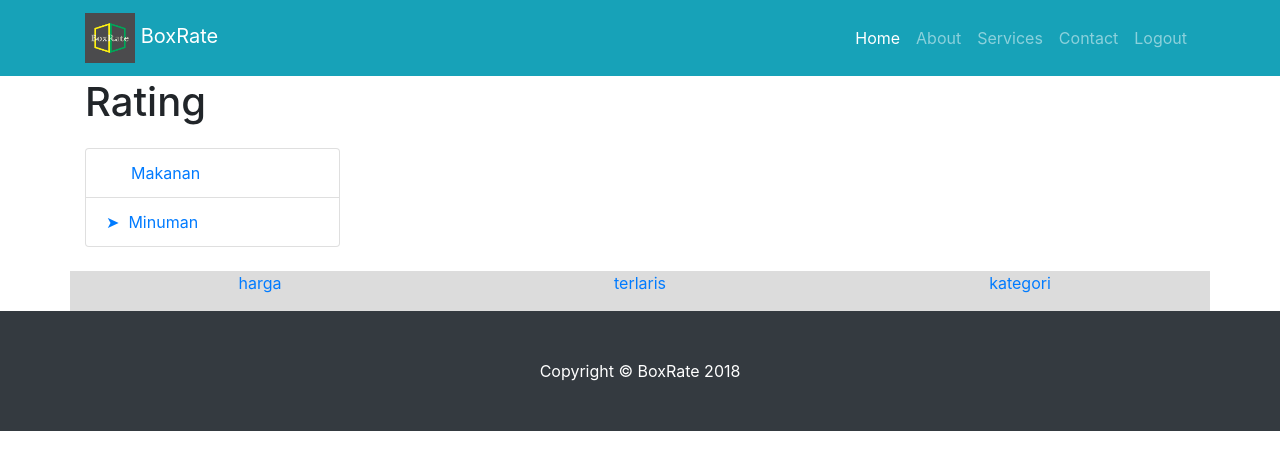
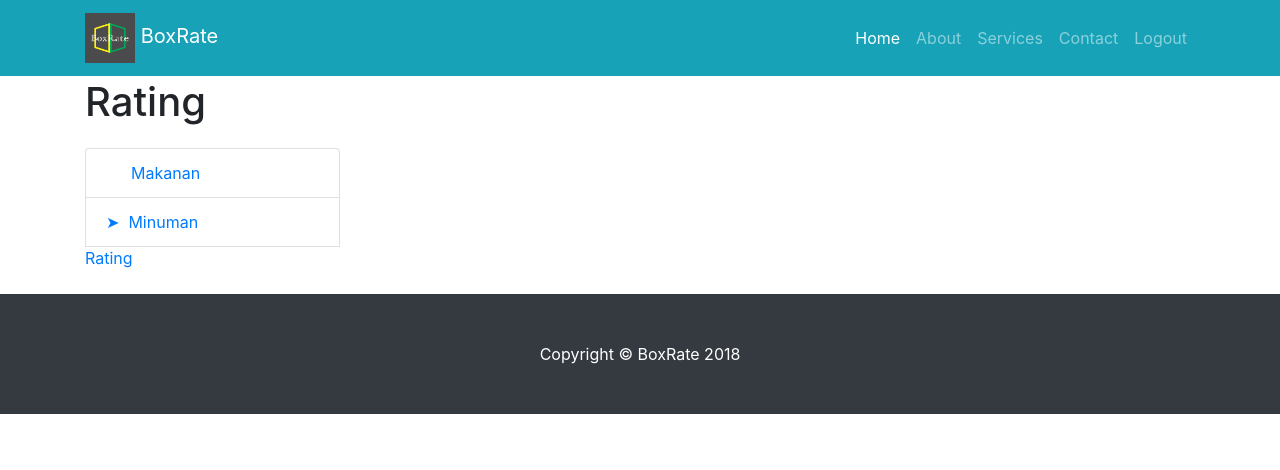
Before and after one commit to BoxRate/BoxRate, a PHP site: page /rating-minuman.php in a window 1280 px wide. Shown: the top 470 px of the page. Run offline with PHP 8.4, Linux system fonts and the light colour scheme; the visitor is signed in with stand-in values (Sample User, id 1); data comes from the database, SQL or seed files in the repository; both versions use the stored data as it was after the commit.

Commit message:
Update database dan perbaiki rating

```diff
--- a/rating-minuman.php
+++ b/rating-minuman.php
@@ -75,54 +75,21 @@
           <div class="list-group">
             <a href="rating-makanan.php" class="list-group-item">&emsp;&nbsp; Makanan</a>
             <a href="rating-minuman.php" class="list-group-item">&#x27a4;&nbsp; Minuman</a>
+            <a id="rate" href="" onclick="urutkan(1)">Rating</a>
+
           </div>
          </br>
         </div>
         <!-- /.col-lg-3 -->
 
-
-      <div class="container">
-          <div class="row">
-		    <div class="col-sm-4" style="background-color:#DCDCDC;">
-
-	   <div class="dropdown">
-    <a href="#" data-toggle="dropdown"><p align="center">harga<b class="caret"></p></b></a>
-    <ul class="dropdown-menu">
-        <li><a href="#">Rendah ke Tinggi</a></li>
-        <li><a href="#">Tinggi ke Rendah</a></li>
-    </ul>
-    </div>
-	</div>
-    <div class="col-sm-4" style="background-color:#DCDCDC;">
-	<div class="dropdown">
-    <a href="#" data-toggle="dropdown"><p align="center">terlaris<b class="caret"></p></b></a>
-    <ul class="dropdown-menu">
-        <li><a href="#">Hari ini</a></li>
-        <li><a href="#">Minggu lalu</a></li>
-    </ul>
-  </div>
-  </div>
-  <div class="col-sm-4" style="background-color:#DCDCDC;">
-   <div class="dropdown">
-    <a href="#" data-toggle="dropdown"><p align="center">kategori<b class="caret"></p></b></a>
-    <ul class="dropdown-menu">
-        <li><a href="#">harian</a></li>
-        <li><a href="#">mingguan</a></li>
-		<li><a href="#">bulanan</a></li>
-    </ul>
-
- </div>
-  </div>
-   </div>
-    </div>
-
-
+        <div class="col-lg-9">
+          <div class="row" style="margin-top: 70px;">
 
 
         <?php
            $db = mysqli_connect("localhost", "root", "", "boxrate");
            $storeid=$_SESSION['store_id'];
-           $sql= "SELECT * FROM menu WHERE ket='minuman' and store_id='$storeid' order by rating DESC";
+           $sql= "SELECT * FROM menu WHERE ket='minuman' and store_id='$storeid'";
            $result = mysqli_query($db, $sql);
            while ($row=mysqli_fetch_array($result)) {
             echo "<div class='col-md-6 my-4'>
@@ -202,6 +169,12 @@
     <script src="vendor/jquery/jquery.min.js"></script>
     <script src="vendor/bootstrap/js/bootstrap.bundle.min.js"></script>
 
+    <script type="text/javascript">
+      function urutkan(b) {
+       alert(b);
+      }
+    </script>
+
   </body>
 
 </html>
```
Also changed, not shown: Database/boxrate.sql (+33 -29 lines), rating-makanan.php (+3 -35 lines).
